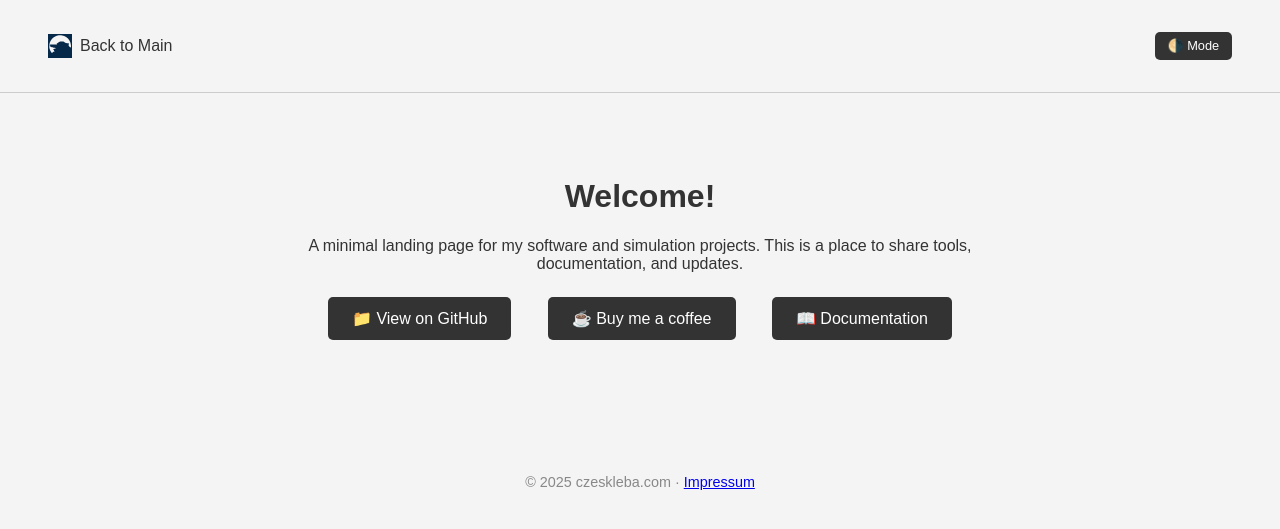
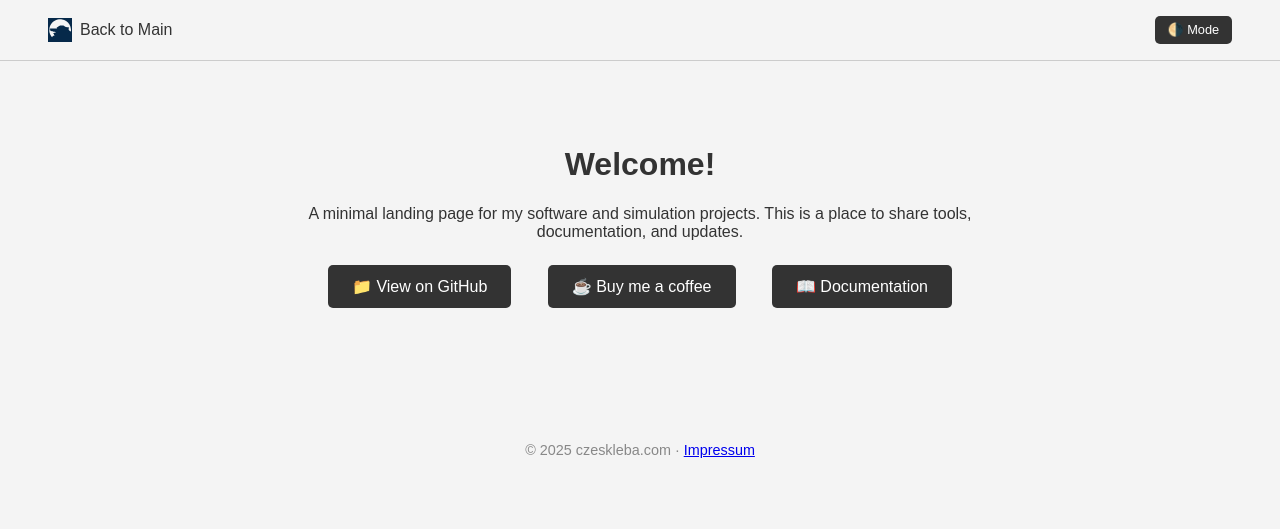
Before and after one commit to DenisCzeskleba/czeskleba.github.io, a Jekyll site: the page built from index.md, in a window 1280 px wide. Shown: the top 529 px of the page. Built offline with Jekyll 4.4.1, drawn with Linux system fonts in a browser that asks for light colours.

Commit message:
Update default.html

```diff
--- a/_layouts/default.html
+++ b/_layouts/default.html
@@ -38,7 +38,7 @@
       display: flex;
       align-items: center;
       justify-content: space-between;
-      padding: 2rem 3rem; /* this is good, maybe change to 1.5rem or more */
+      padding: 1rem 3rem; /* this is good, maybe change to 1.5rem or more */
       background-color: var(--bg);
       border-bottom: 1px solid #ccc;
       position: sticky;
```
